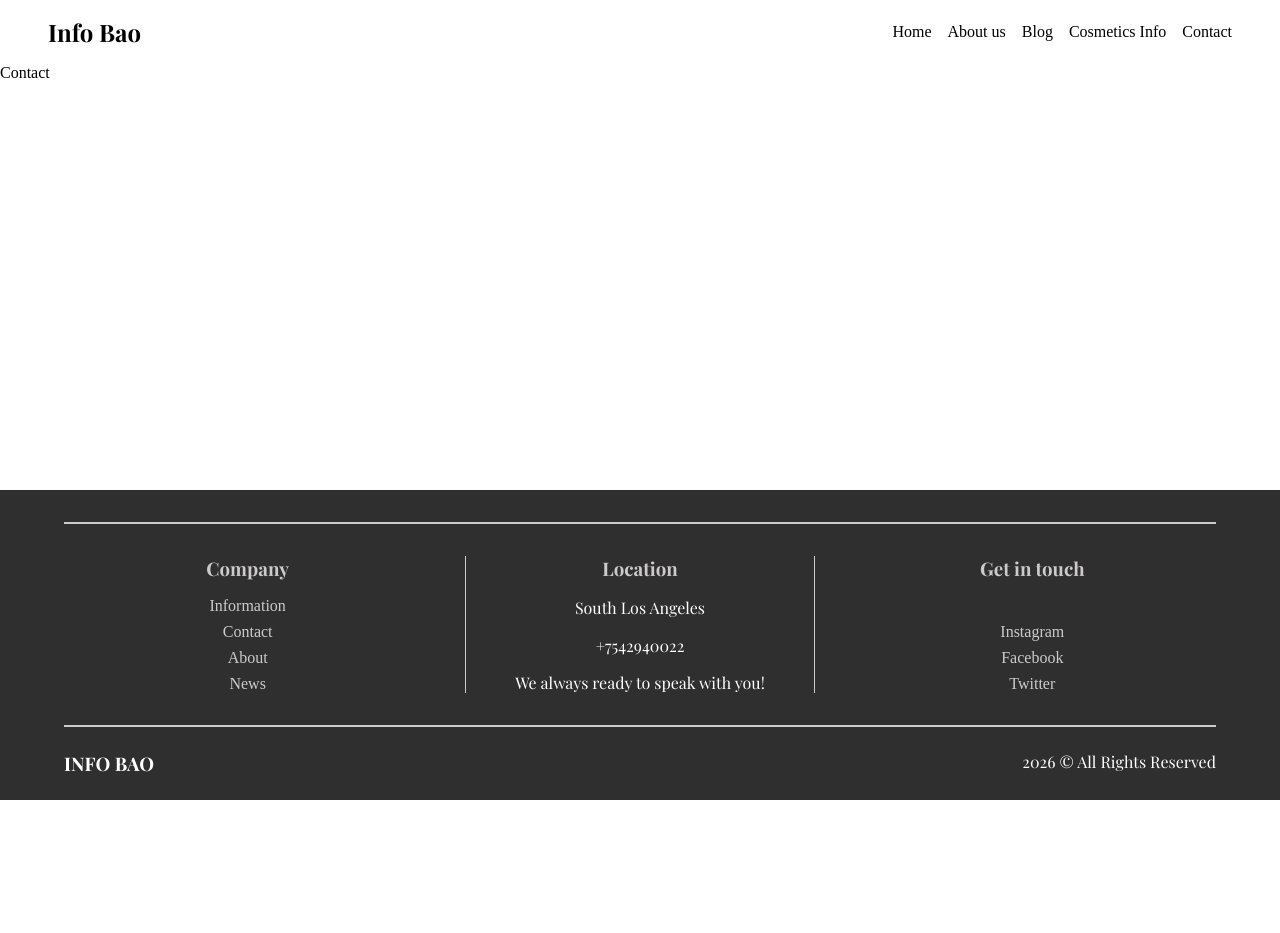
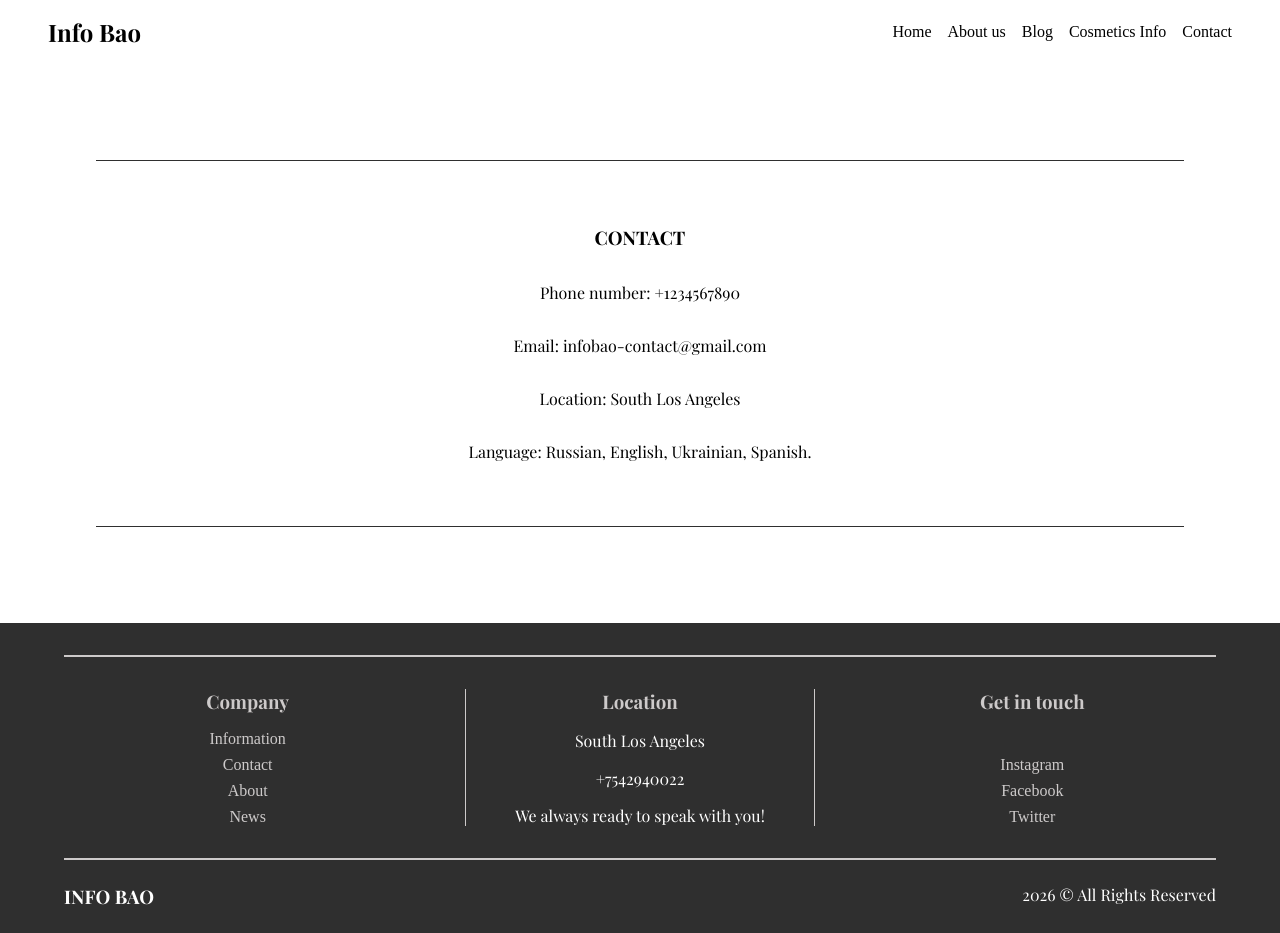
Before and after one commit to SebastianOnofrei/info-bao-client, a React (Vite) app: page /contact in a window 1280 px wide. Before the commit the page ends 800 px from the top, so only its background shows below. Built offline with nearby package versions, Linux system fonts and the light colour scheme; a web font is replaced by a local one.

Commit message:
feat: added contact bare minimum

```diff
--- a/src/components/organisms/Nav/Nav.css
+++ b/src/components/organisms/Nav/Nav.css
@@ -19,6 +19,11 @@ nav {
       a {
         text-decoration: none;
         color: black;
+        transition: all 0.2s ease;
+      }
+
+      a:hover {
+        color: var(--beige);
       }
     }
   }
--- /dev/null
+++ b/src/components/pages/Contact/Contact.css
@@ -0,0 +1,18 @@
+.contact-container {
+  padding: 6rem;
+
+  div {
+    padding: 4rem 2rem;
+    border-top: 1px solid var(--ash-gray);
+    border-bottom: 1px solid var(--ash-gray);
+    display: flex;
+    flex-direction: column;
+    gap: 2rem;
+    text-align: center;
+
+    h3,
+    p {
+      color: var(--black);
+    }
+  }
+}
--- a/src/components/pages/Contact/Contact.tsx
+++ b/src/components/pages/Contact/Contact.tsx
@@ -1,5 +1,17 @@
+import "./Contact.css";
+
 const Contact = () => {
-  return <div>Contact</div>;
+  return (
+    <div className="contact-container">
+      <div>
+        <h3>CONTACT</h3>
+        <p>Phone number: +1234567890 </p>
+        <p>Email: infobao-contact@gmail.com</p>
+        <p>Location: South Los Angeles </p>
+        <p>Language: Russian, English, Ukrainian, Spanish.</p>
+      </div>
+    </div>
+  );
 };
 
 export default Contact;
```
